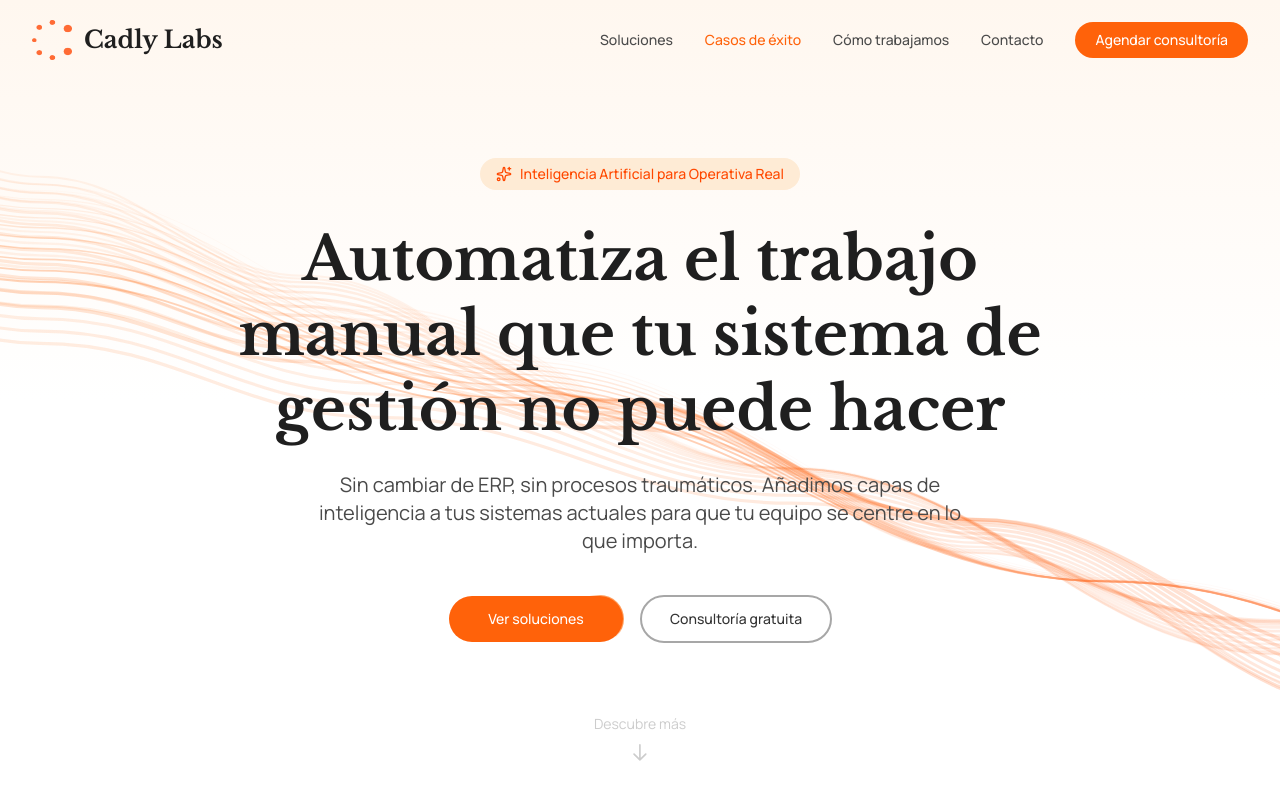
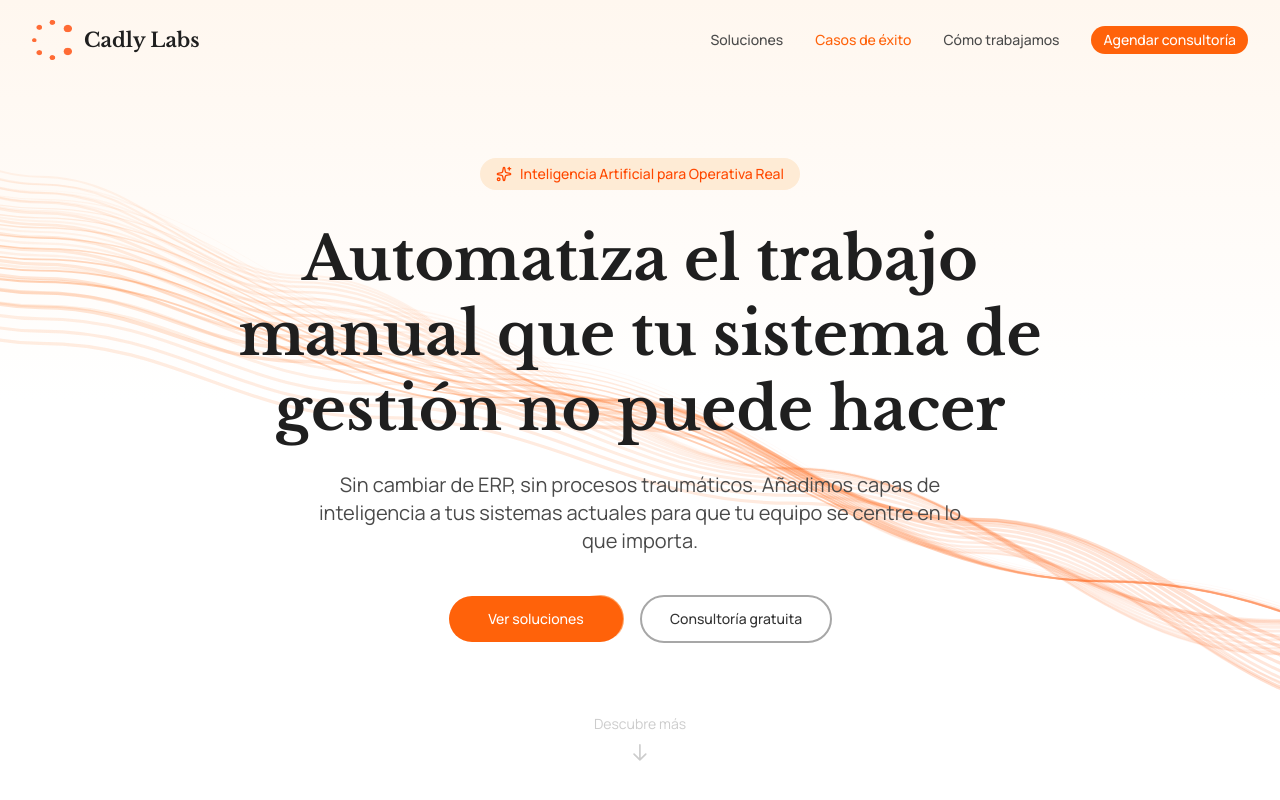
Before and after one commit to CadlyLabs/website, an Astro site: page / in a window 1280 px wide. Shown: the top 800 px of the page. Built offline with nearby package versions, Linux system fonts and the light colour scheme; Astro itself is replaced by a stand-in of ours.

Commit message:
fix: navbar links

```diff
--- a/src/components/sections/Navbar.tsx
+++ b/src/components/sections/Navbar.tsx
@@ -6,10 +6,9 @@ import { motion, AnimatePresence } from "motion/react";
 import { cn } from "@/lib/utils";
 
 const navItems = [
-  { label: "Soluciones", href: "#modulos" },
+  { label: "Soluciones", href: "#soluciones" },
   { label: "Casos de éxito", href: "#casos" },
   { label: "Cómo trabajamos", href: "#proceso" },
-  { label: "Contacto", href: "#contacto" },
 ];
 
 export function Navbar() {
@@ -84,16 +83,16 @@ export function Navbar() {
                 height={40}
                 className="h-8 w-8 md:h-10 md:w-10"
               />
-              <span className="font-heading text-xl font-bold text-gray-900 md:text-2xl">
+              <span className="font-heading text-xl font-bold text-gray-900 ">
                 Cadly Labs
               </span>
             </a>
 
-            <div className="hidden items-center gap-8 md:flex">
+            <div className="hidden items-center align-middle gap-8 md:flex">
               {navItems.map((item) => (
-                <button
-                  key={item.href}
-                  onClick={() => handleNavClick(item.href)}
+                <a
+                href={item.href}
+                key={item.href}
                   className={cn(
                     "text-sm font-medium transition-colors hover:text-brand-600",
                     activeSection === item.href
@@ -102,11 +101,11 @@ export function Navbar() {
                   )}
                 >
                   {item.label}
-                </button>
+                </a>
               ))}
               <button
                 onClick={() => handleNavClick("#contacto")}
-                className="rounded-full bg-brand-600 px-5 py-2 text-sm font-medium text-white transition-colors hover:bg-brand-700"
+                className="rounded-full bg-brand-600 px-3 py-1 text-sm font-medium text-white transition-colors hover:bg-brand-700 cursor-pointer "
               >
                 Agendar consultoría
               </button>
```
